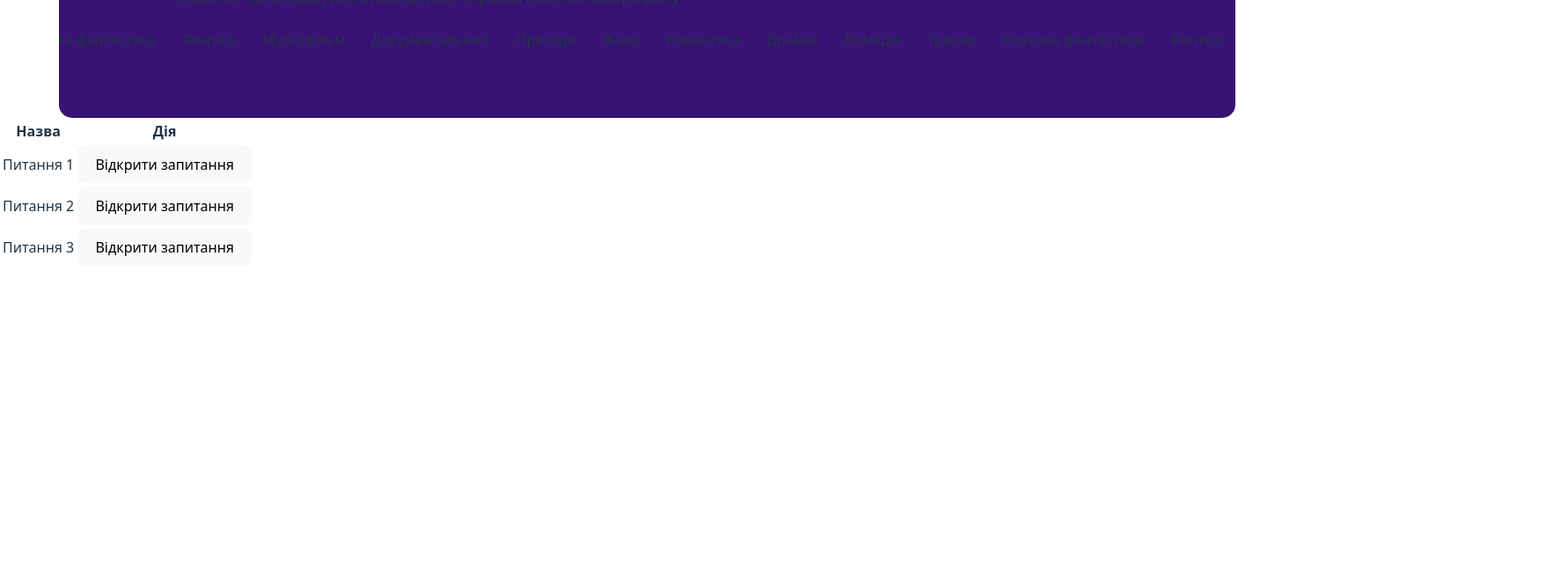
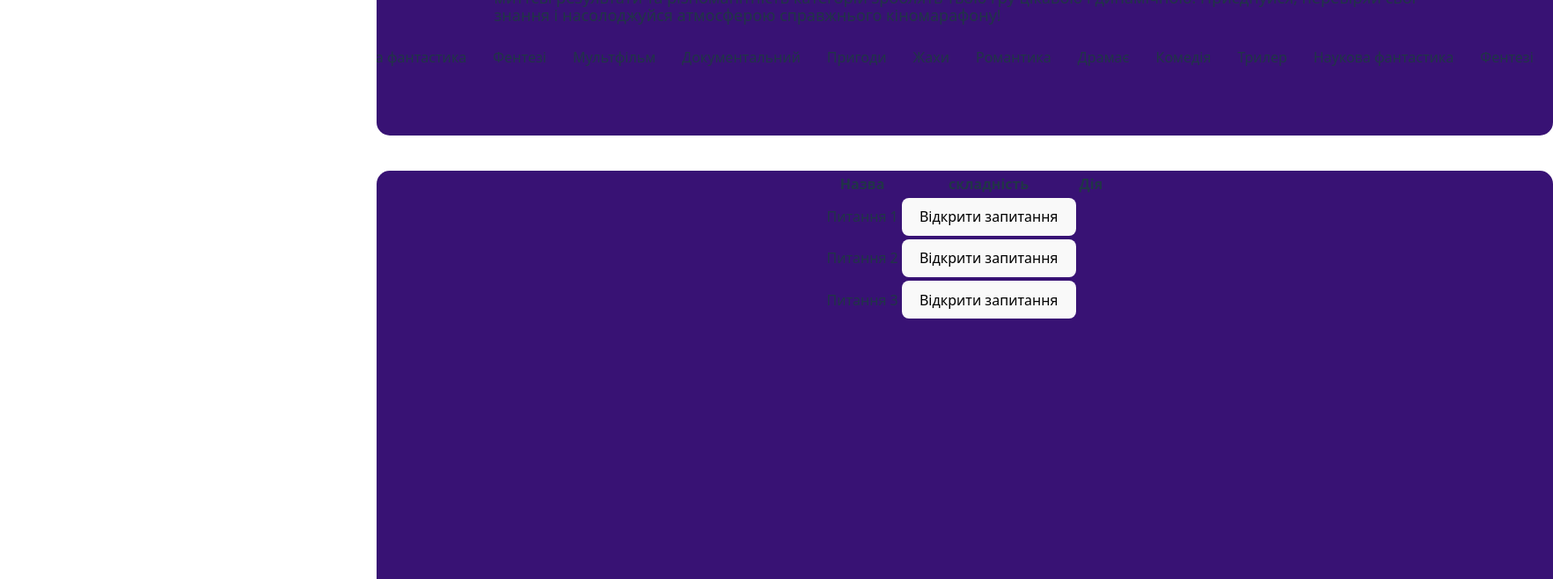
Before and after one commit to Vaddex/react-qwiz, a React (Vite) app: page / in a window 1280 px wide. Shown: the part 420-1078 px from the top of the page at 88% size, 1765 px wide, since content can reach past the window. Before the commit the page ends 800 px from the top, so only its background shows below. Built offline with nearby package versions, Linux system fonts and the light colour scheme.

Commit message:
changed style main containers

```diff
--- a/src/components/CardsField/CardsField.jsx
+++ b/src/components/CardsField/CardsField.jsx
@@ -48,6 +48,7 @@ function CardsField() {
                 <thead>
                     <tr>
                         <th>Назва</th>
+                        <th>складність</th>
                         <th>Дія</th>
                     </tr>
                 </thead>
--- a/src/components/CardsField/CardsField.module.css
+++ b/src/components/CardsField/CardsField.module.css
@@ -1,7 +1,14 @@
-cards-field {
+.cards-field {
     display: flex;
-    flex-wrap: wrap;
-    gap: 16px;
-    justify-content: center;
-    padding: 16px;
+    flex-direction: column;
+    align-items: center;
+    height: 60vh;
+    width: 1337px;
+    border-radius: 15px;
+    position: relative;
+    top: 10%;
+    bottom: 10%;
+    left: 32%;
+    background-color: #381274;
+    margin-top: 3%;
 }
--- a/src/components/MainPage/MainPage.module.css
+++ b/src/components/MainPage/MainPage.module.css
@@ -8,7 +8,8 @@
     position: relative;
     top: 10%;
     bottom: 10%;
-    left: 5%;
+    left: 32%;
+    margin-top: 7%;
     background-color: #381274;
 }
 
```
